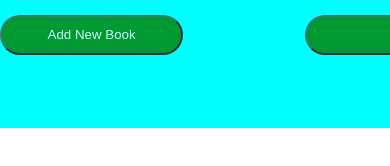
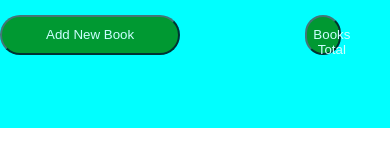
Before and after one commit to Wincc88/Books, a plain HTML site: page index.html in a window 390 px wide. Drawn offline with Linux system fonts and the light colour scheme.

Commit message:
@media allbooks btn change

```diff
--- a/stylesheet.css
+++ b/stylesheet.css
@@ -220,8 +220,9 @@ th, td, tr {
         margin-top: 10px;
     }
     #allBooks {
-        width: 400%;
+        width: 40%;
         margin-top: 10px;
+        margin-left: 5px;
     }
 
     .manualupload {
```
